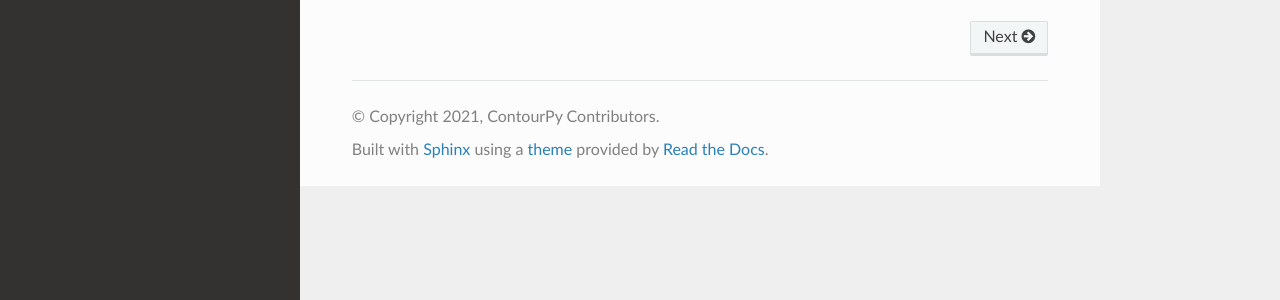
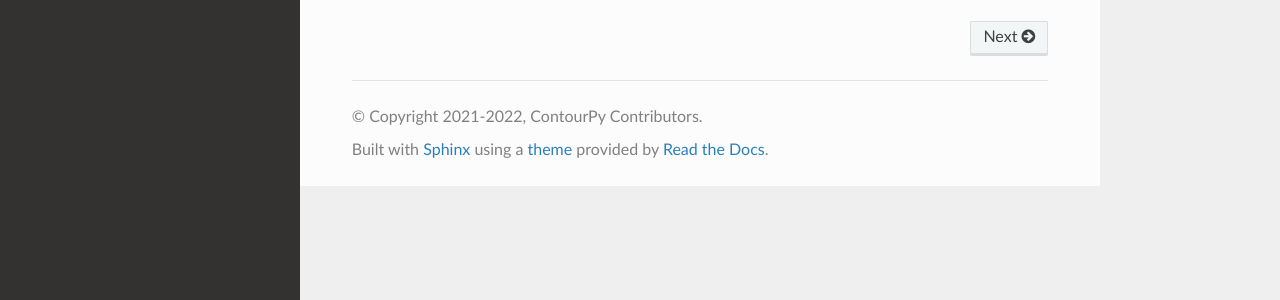
Before and after one commit to contourpy/contourpy, a Sphinx documentation site: the page built from docs/index.rst, in a window 1280 px wide. Shown: the part 524-824 px from the top of the page. Built offline with Sphinx 7.4.7 and the Read the Docs theme 2.0.0, drawn with Linux system fonts in a browser that asks for light colours.

Commit message:
Update copyright date to 2022

```diff
--- a/docs/conf.py
+++ b/docs/conf.py
@@ -20,7 +20,7 @@ import sphinx_rtd_theme
 # -- Project information -----------------------------------------------------
 
 project = 'ContourPy'
-copyright = '2021, ContourPy Contributors'
+copyright = '2021-2022, ContourPy Contributors'
 author = 'ContourPy Contributors'
 
 
```
Also changed, not shown: 1 other file.
